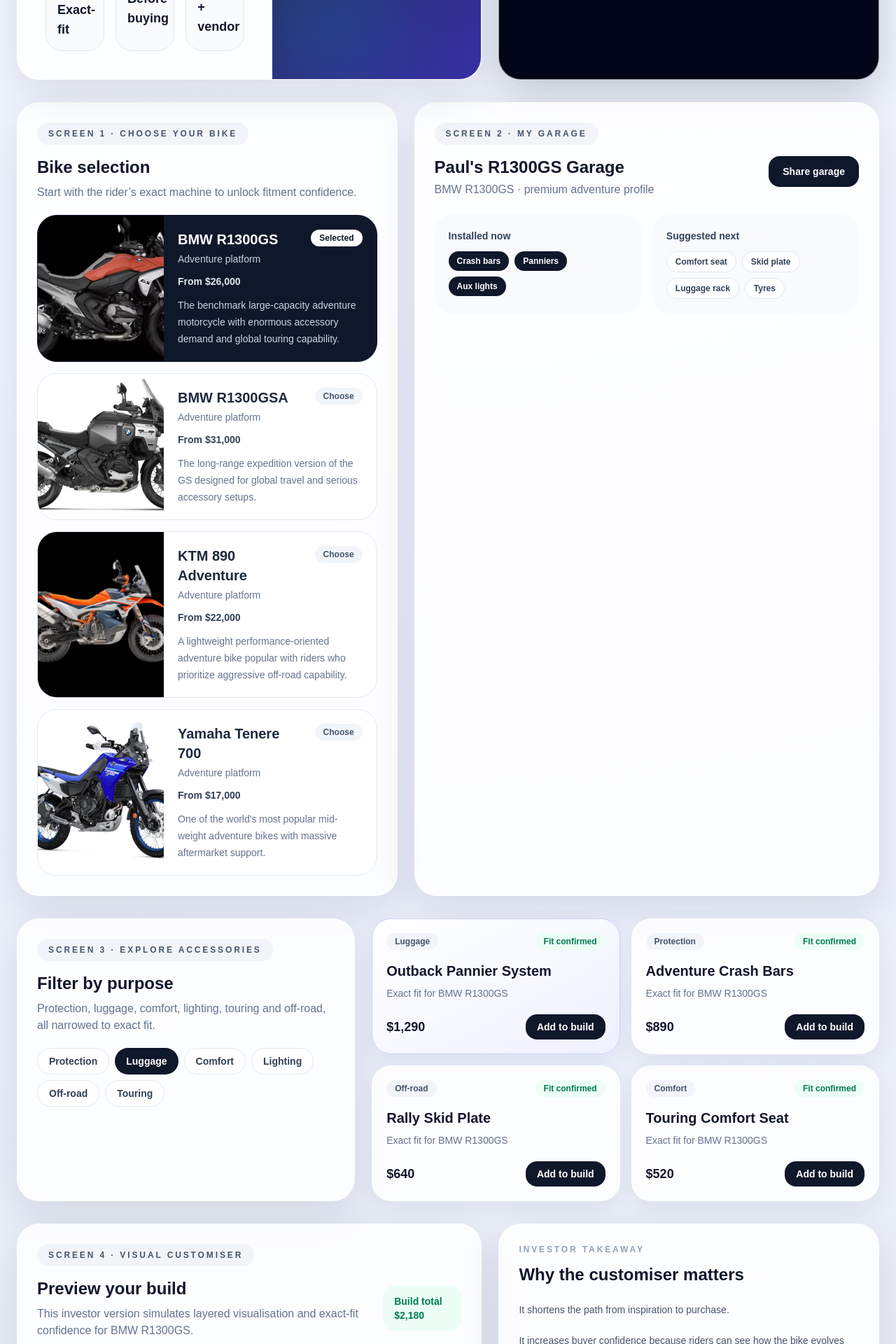
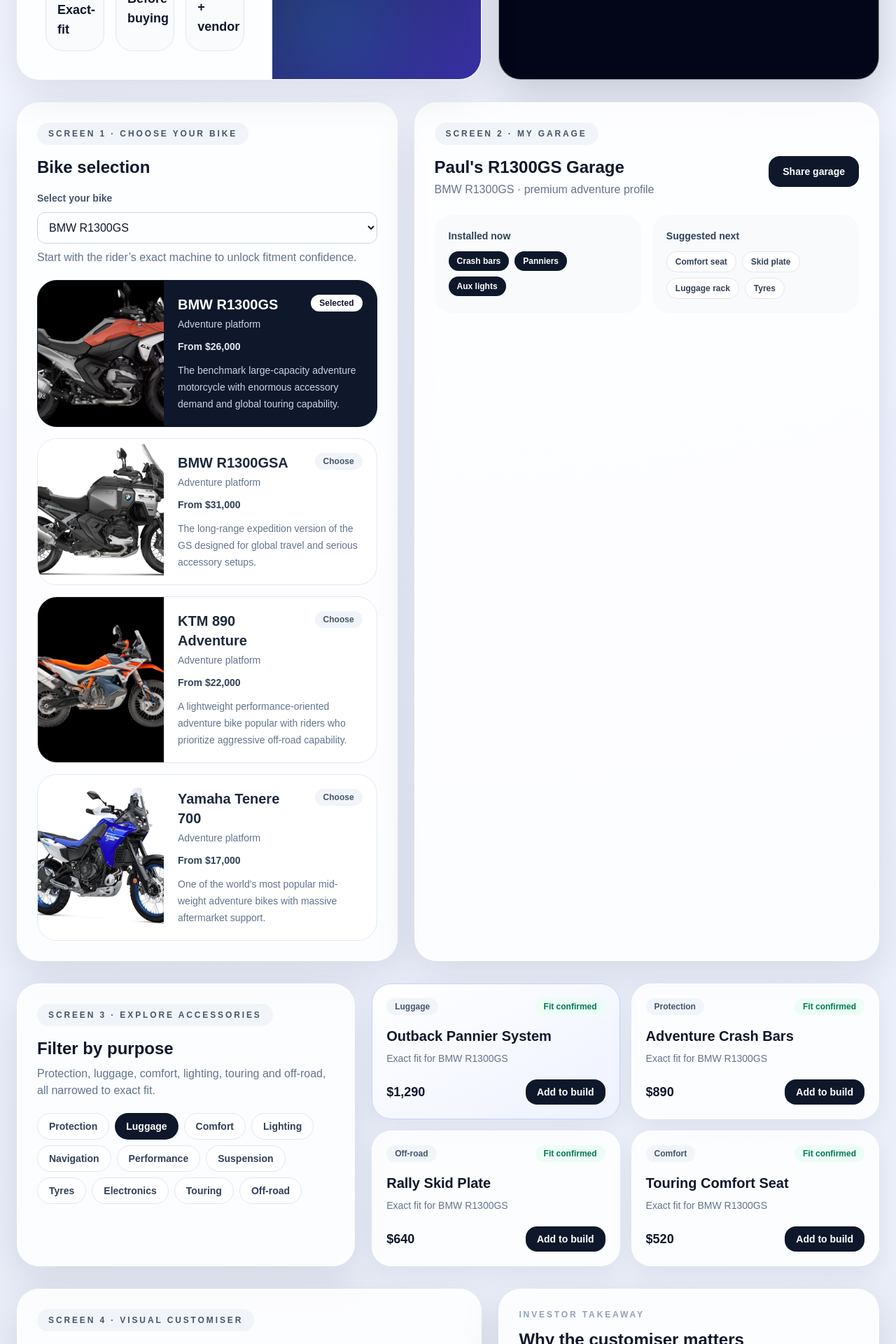
Before and after one commit to Jubble-accessoriseit/accessorise-demo, a Next.js app in the folder accessorise-demo/: page / in a window 1280 px wide. Shown: the part 1223-3143 px from the top of the page at 70% size. Built offline with nearby package versions, Linux system fonts and the light colour scheme.

Commit message:
bike selector dropdown and tyre category

```diff
--- a/accessorise-demo/app/page.tsx
+++ b/accessorise-demo/app/page.tsx
@@ -73,8 +73,20 @@
 
   const installed = activeBike.installed;
   const recommended = activeBike.suggested;
-  const categories = ["Protection", "Luggage", "Comfort", "Lighting", "Off-road", "Touring"];
 
+const categories = [
+  "Protection",
+  "Luggage",
+  "Comfort",
+  "Lighting",
+  "Navigation",
+  "Performance",
+  "Suspension",
+  "Tyres",
+  "Electronics",
+  "Touring",
+  "Off-road",
+];
   const accessories = [
   { name: activeBike.featuredAccessory, category: "Luggage", price: activeBike.name.includes("GSA") ? "$1,690" : "$1,290", fit: `Exact fit for ${activeBike.name}`, featured: true },
   { name: "Adventure Crash Bars", category: "Protection", price: "$890", fit: `Exact fit for ${activeBike.name}` },
@@ -250,6 +262,23 @@
               Screen 1 · choose your bike
             </div>
             <h3 className="mt-4 text-2xl font-bold">Bike selection</h3>
+            <div className="mt-4">
+  <label className="text-sm font-semibold text-slate-600">
+    Select your bike
+  </label>
+
+  <select
+    value={selectedBike}
+    onChange={(e) => setSelectedBike(e.target.value)}
+    className="mt-2 w-full rounded-xl border border-slate-300 p-3"
+  >
+    {bikeOptions.map((bike) => (
+      <option key={bike.name} value={bike.name}>
+        {bike.name}
+      </option>
+    ))}
+  </select>
+</div>
             <p className="mt-2 text-slate-500">Start with the rider’s exact machine to unlock fitment confidence.</p>
 
             <div className="mt-5 grid gap-4">
```
